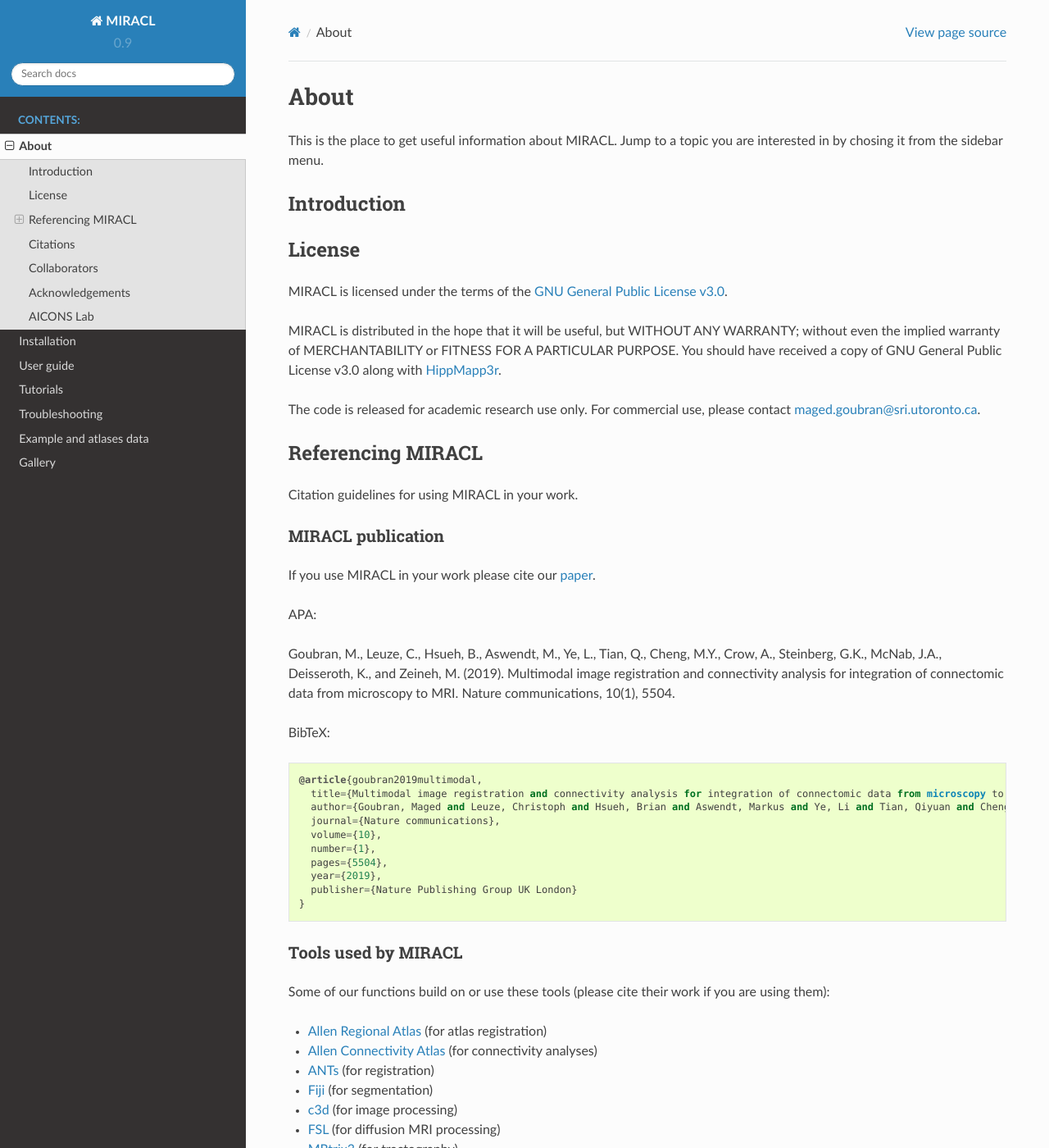
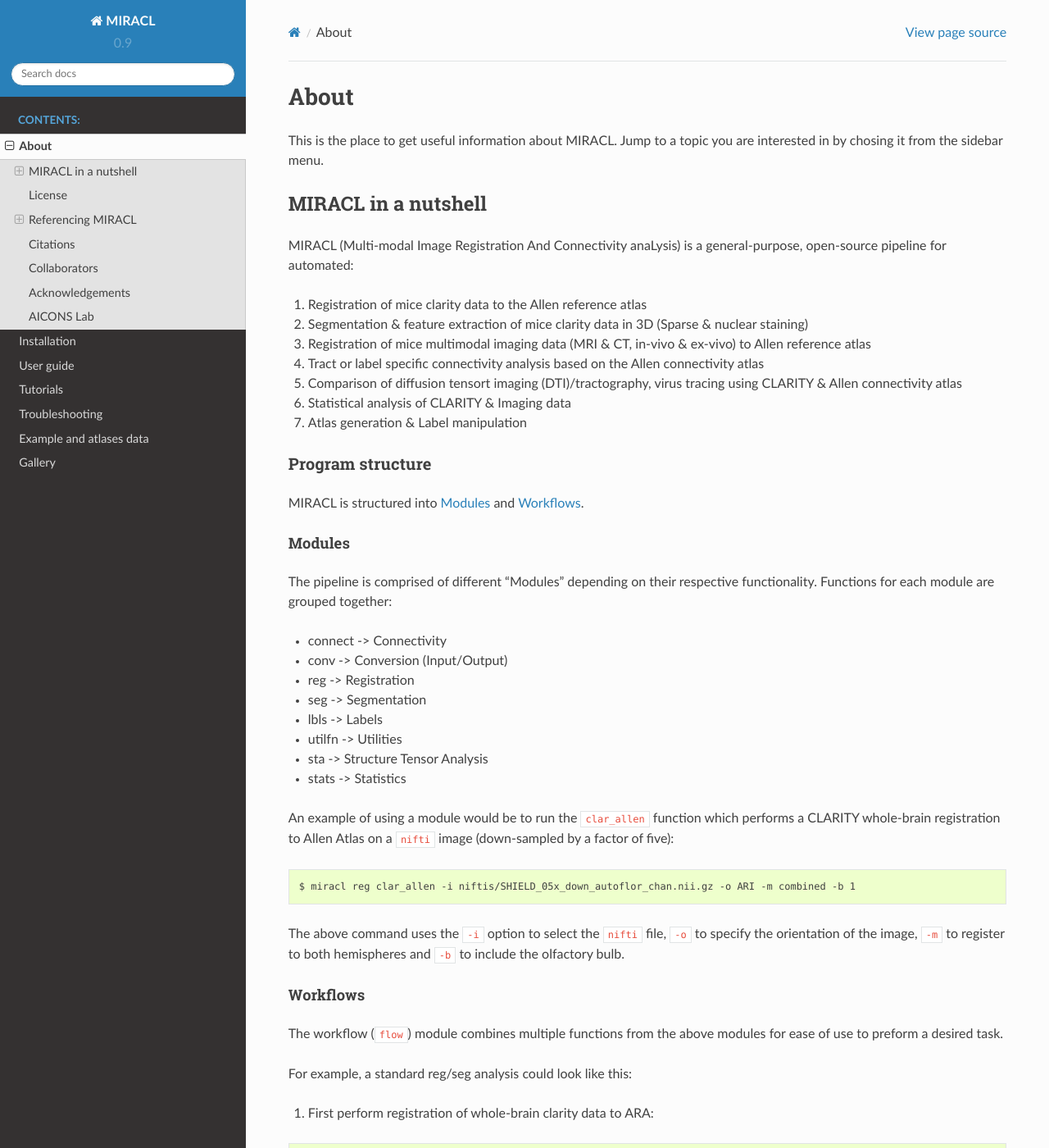
Before and after one commit to AICONSlab/MIRACL, a Sphinx documentation site: the page built from docs/about.md, in a window 1280 px wide and 1400 px high. Shown: the whole window at 82% size. Built offline with Sphinx 7.4.7 and the Read the Docs theme 2.0.0, drawn with Linux system fonts in a browser that asks for light colours; some of the changed text lies outside the part shown.

Commit message:
[docs] add content for about section

````diff
--- a/docs/about.md
+++ b/docs/about.md
@@ -3,7 +3,74 @@
 This is the place to get useful information about MIRACL. Jump to a topic you
 are interested in by chosing it from the sidebar menu.
 
-## Introduction
+## MIRACL in a nutshell
+
+MIRACL (Multi-modal Image Registration And Connectivity anaLysis) is a
+general-purpose, open-source pipeline for automated:
+
+1) Registration of mice clarity data to the Allen reference atlas
+2) Segmentation & feature extraction of mice clarity data in 3D (Sparse & nuclear staining)
+3) Registration of mice multimodal imaging data (MRI & CT, in-vivo & ex-vivo) to Allen reference atlas
+4) Tract or label specific connectivity analysis based on the Allen connectivity atlas
+5) Comparison of diffusion tensort imaging (DTI)/tractography, virus tracing using CLARITY &
+   Allen connectivity atlas
+6) Statistical analysis of CLARITY & Imaging data
+7) Atlas generation & Label manipulation
+
+### Program structure
+
+MIRACL is structured into [Modules](#modules) and [Workflows](#workflows).
+
+#### Modules
+
+The pipeline is comprised of different "Modules" depending on their
+respective functionality. Functions for each module are grouped together:
+
+- connect -> Connectivity
+- conv -> Conversion (Input/Output)
+- reg -> Registration
+- seg -> Segmentation
+- lbls -> Labels
+- utilfn -> Utilities
+- sta -> Structure Tensor Analysis
+- stats -> Statistics
+
+An example of using a module would be to run the `clar_allen` function
+which performs a CLARITY whole-brain registration to Allen Atlas on a `nifti`
+image (down-sampled by a factor of five):
+
+```
+$ miracl reg clar_allen -i niftis/SHIELD_05x_down_autoflor_chan.nii.gz -o ARI -m combined -b 1
+```
+
+The above command uses the `-i` option to select the `nifti` file, `-o` to
+specify the orientation of the image, `-m` to register to both hemispheres and
+`-b` to include the olfactory bulb.
+
+#### Workflows
+
+The workflow (`flow`) module combines multiple functions from the above modules
+for ease of use to preform a desired task.
+
+For example, a standard reg/seg analysis could look like this:
+
+1. First perform registration of whole-brain clarity data to ARA:
+
+```
+$ miracl flow reg_clar -h
+```
+
+2. Then perform segmentation & feature extraction of full resolution clarity data:
+
+```
+$ miracl flow seg -h
+```
+
+Or structure tensor analysis:
+
+```
+$ miracl flow sta -h
+```
 
 ## License
 
````
